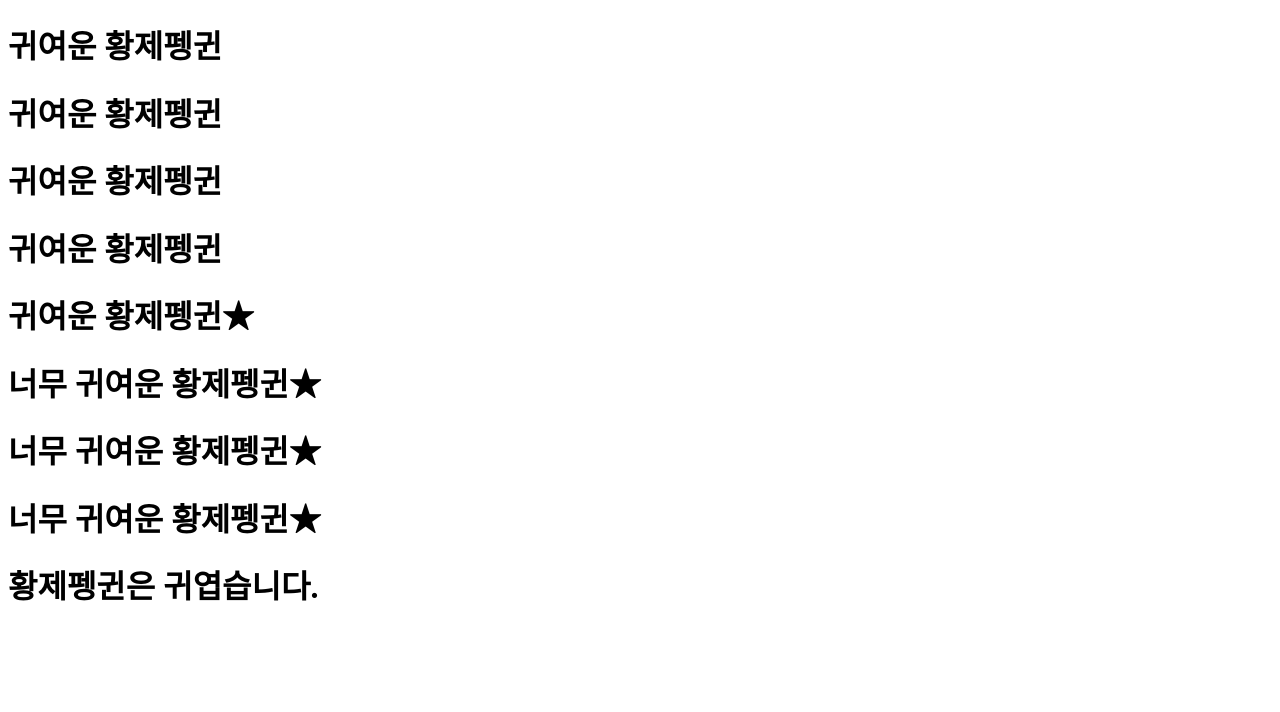
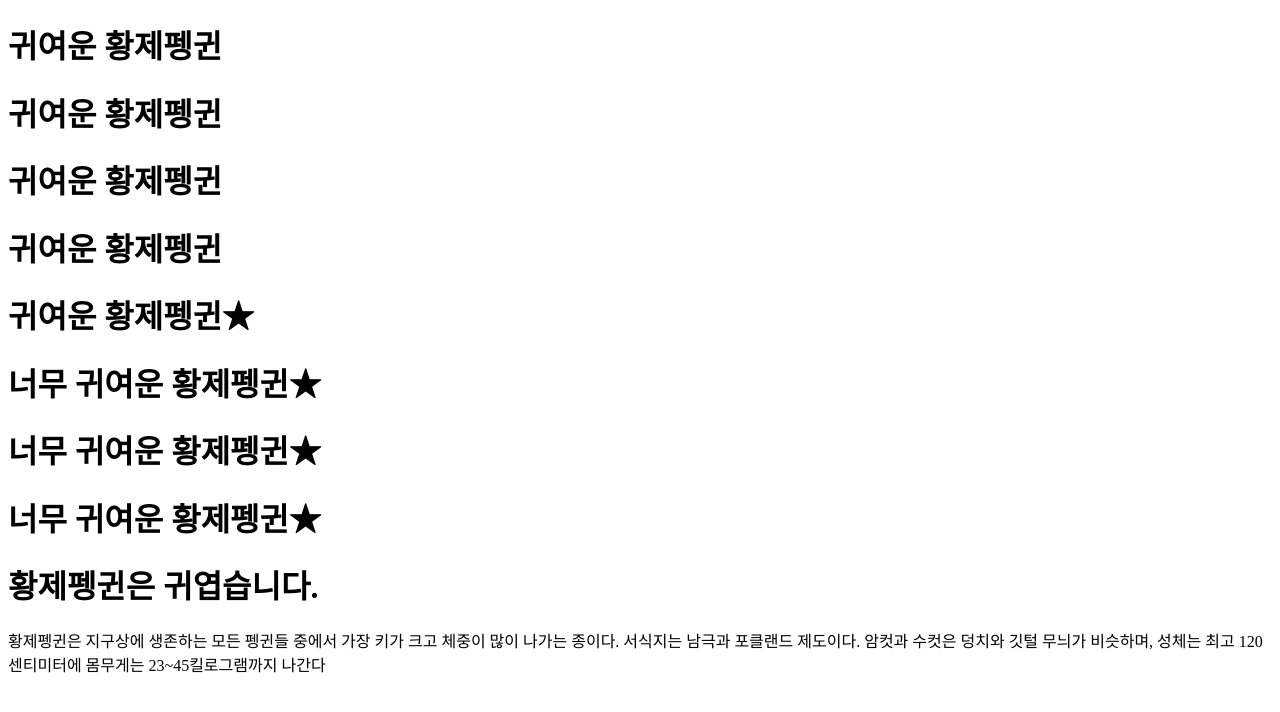
Before and after one commit to hyeyeon312/vscode2, a plain HTML site: page index.html in a window 1280 px wide. Drawn offline with Linux system fonts and the light colour scheme.

Commit message:
황제펭귄에 대한 정보 추가

```diff
--- a/index.html
+++ b/index.html
@@ -15,5 +15,10 @@
     <h1>너무 귀여운 황제펭귄★</h1>
     <h1>너무 귀여운 황제펭귄★</h1>
     <h1>황제펭귄은 귀엽습니다.</h1>
+    <div>
+        <p>
+            황제펭귄은 지구상에 생존하는 모든 펭귄들 중에서 가장 키가 크고 체중이 많이 나가는 종이다. 서식지는 남극과 포클랜드 제도이다. 암컷과 수컷은 덩치와 깃털 무늬가 비슷하며, 성체는 최고 120센티미터에 몸무게는 23~45킬로그램까지 나간다
+        </p>
+    </div>
 </body>
 </html>
```
